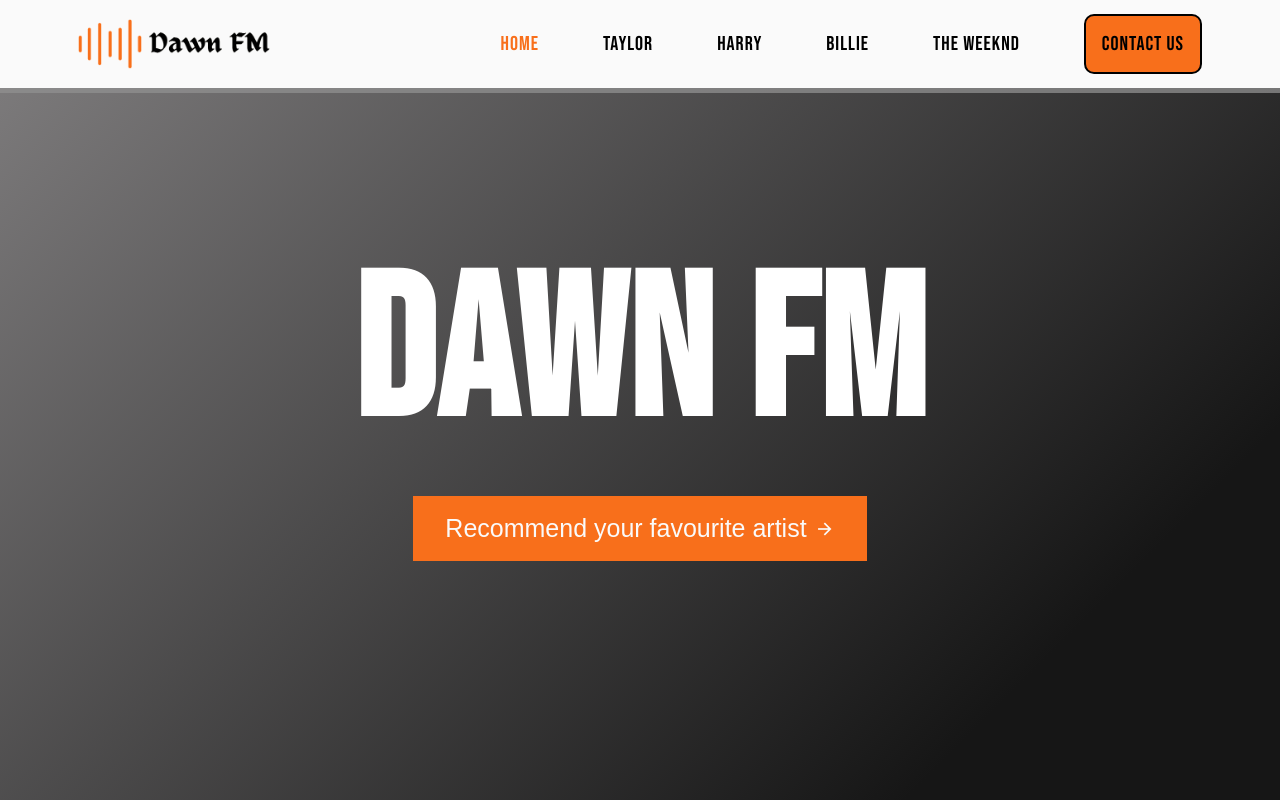
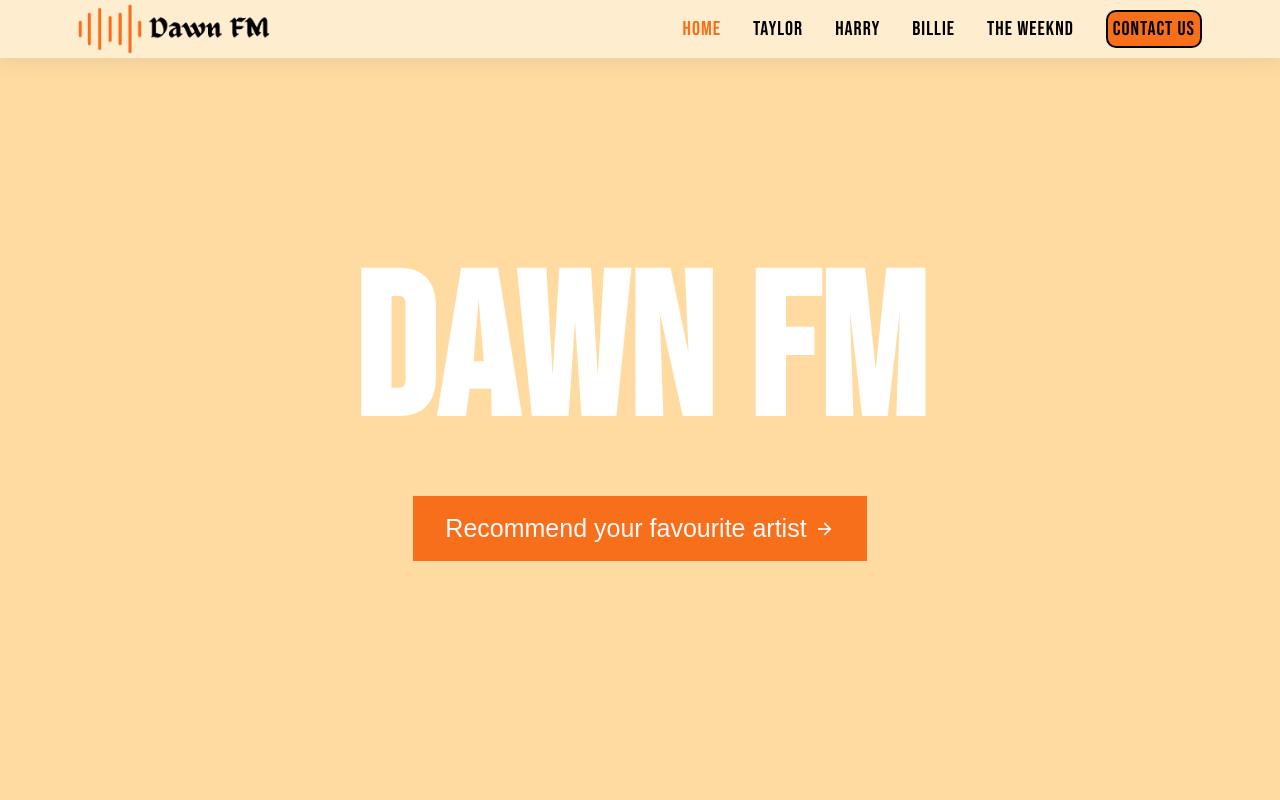
Before and after one commit to MicaelaKloster/Dawn-FM-Website, a plain HTML site: page index.html in a window 1280 px wide. Drawn offline with nearby package versions, Linux system fonts and the light colour scheme; a web font is replaced by a local one.

Commit message:
navbar changes

```diff
--- a/assets/css/style.css
+++ b/assets/css/style.css
@@ -113,13 +113,13 @@ img {
 /*=============== HEADER & NAV ===============*/
 .header{
     width: 100%;
-    background-color: #fafafa;
+    background-color: #ffffff7d;
     position: fixed;
     top: 0;
     left: 0;
     z-index: var(--z-fixed);
     transition: background .3s;
-    box-shadow: 0 5px 0px 0px rgba(145, 144, 144, 0.75);
+    box-shadow: 0 4px 20px hsla(207, 24%, 35%, .1);
 }
 
 .navbar{
@@ -203,12 +203,12 @@ img {
     background-color: var(--first-color);
     border: 2px solid #000;
     border-radius: 10px;
-    padding: 1rem;
+    padding: 5px;
 }
 
 .nav_button:hover{
-    background-color: #000;
-    color: var(--text-color);
+    background-color: transparent;
+    color: #000;
     border: 2px solid var(--first-color);
 }
 
@@ -217,11 +217,6 @@ img {
     right: 0;
 }
 
-/* Change background header */
-.bg-header{
-    background-color: var(--body-color);
-    box-shadow: 0 4px 8px hsla(180, 12%, 4%, .3);
-}
 
 
 /* Active link */
@@ -233,7 +228,7 @@ img {
 .home{
     position: relative;
     padding-bottom: 0;
-    background-image: linear-gradient(315deg, #161616 18%, #817f80 100%);
+    /* background-image: linear-gradient(315deg, #161616 18%, #817f80 100%); */
     /* background-image: url('/assets/img/Dawn\ FM.png');
     background-position: center;
     background-repeat: no-repeat;
@@ -365,7 +360,7 @@ img {
 /*& For large devices */
 @media screen and (min-width: 1023px){
     .navbar{
-        height: calc(var(--header-height) + 2rem);
+        height: calc(var(--header-height) + 0.1rem);
     }
 
     .nav_menu{
@@ -381,7 +376,7 @@ img {
         flex-direction: row;
         padding: 0;
         align-items: center;
-        column-gap: 4rem;
+        column-gap: 2rem;
     }
 
     .section{
```
